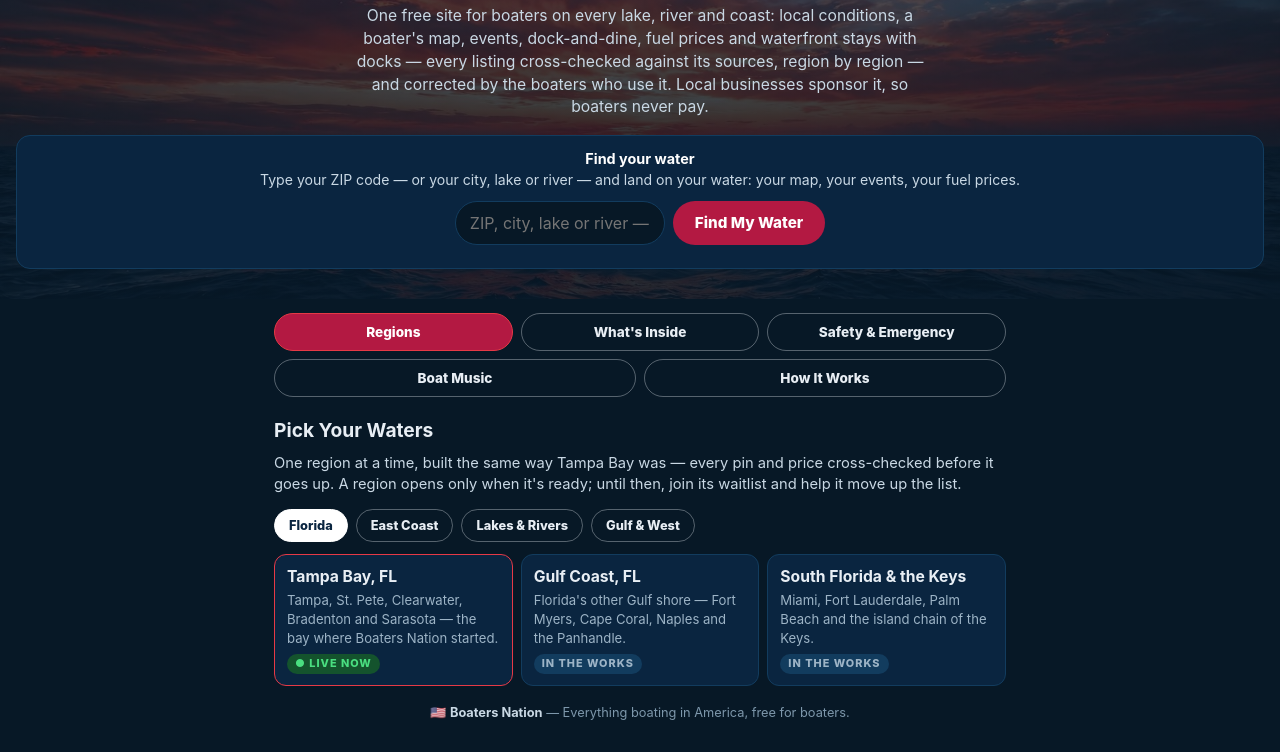
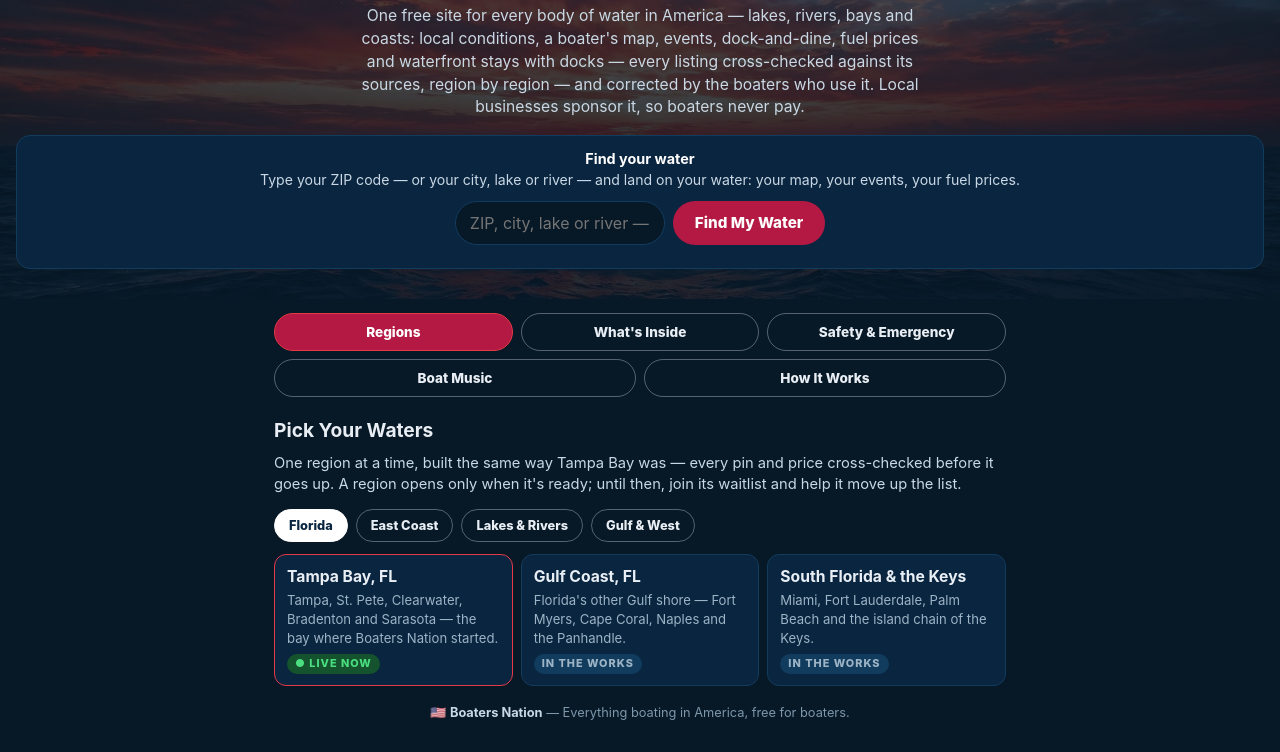
Before and after one commit to TampaBayBoating/boatersnation, a plain HTML site: page index.html in a window 1280 px wide. Shown: the part 177-929 px from the top of the page. Drawn offline with Linux system fonts and the light colour scheme; no server answers.

Commit message:
Hero and meta now say it: every body of water in America — lakes, rivers, bays and coasts; meta fixed to cross-checked

```diff
--- a/index.html
+++ b/index.html
@@ -9,7 +9,7 @@
 <link rel="shortcut icon" href="assets/app-icon.ico">
 <link rel="apple-touch-icon" sizes="180x180" href="assets/app-icon-180.png">
 <link rel="manifest" href="manifest.json">
-<meta name="description" content="One free site for boaters on every lake, river and coast — local conditions, a boater's map, events, dock-and-dine, fuel prices and waterfront stays with docks. Verified region by region.">
+<meta name="description" content="One free site for every body of water in America — lakes, rivers, bays and coasts: local conditions, a boater's map, events, dock-and-dine, fuel prices and waterfront stays with docks. Cross-checked region by region.">
 <style>
   *{box-sizing:border-box;margin:0;padding:0}
   body{background:#071826;color:#e8eef4;font-family:-apple-system,'Segoe UI',Roboto,Helvetica,Arial,sans-serif;line-height:1.45}
@@ -239,7 +239,7 @@ body{top:0 !important}
   <div class="hero">
   <div class="kicker">🇺🇸 Boaters Nation 🇺🇸</div>
   <h1>Everything Boating in America</h1>
-  <p class="intro">One free site for boaters on every lake, river and coast: local conditions, a boater's map, events, dock-and-dine, fuel prices and waterfront stays with docks — every listing cross-checked against its sources, region by region — and corrected by the boaters who use it. Local businesses sponsor it, so boaters never pay.</p>
+  <p class="intro">One free site for every body of water in America — lakes, rivers, bays and coasts: local conditions, a boater's map, events, dock-and-dine, fuel prices and waterfront stays with docks — every listing cross-checked against its sources, region by region — and corrected by the boaters who use it. Local businesses sponsor it, so boaters never pay.</p>
 
   <div class="note" style="text-align:center">
     <b>Find your water</b><br>
```
